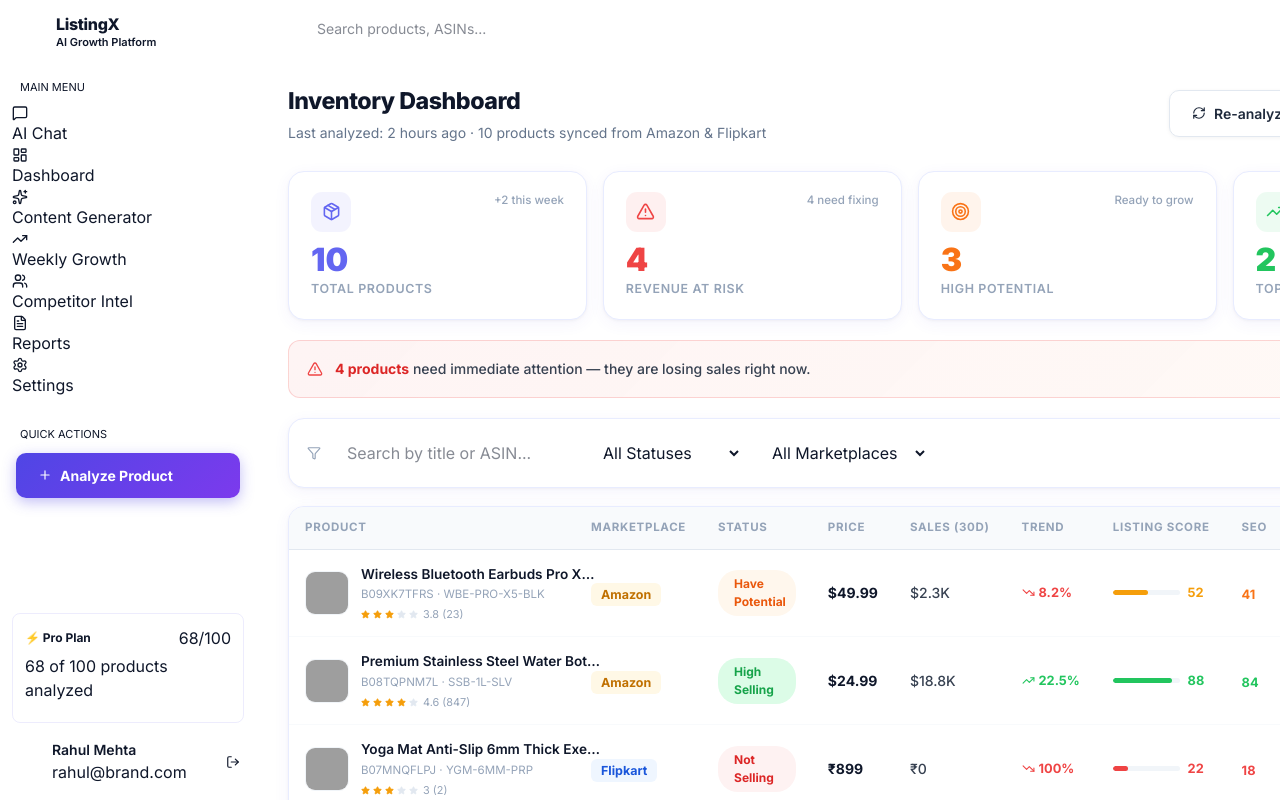
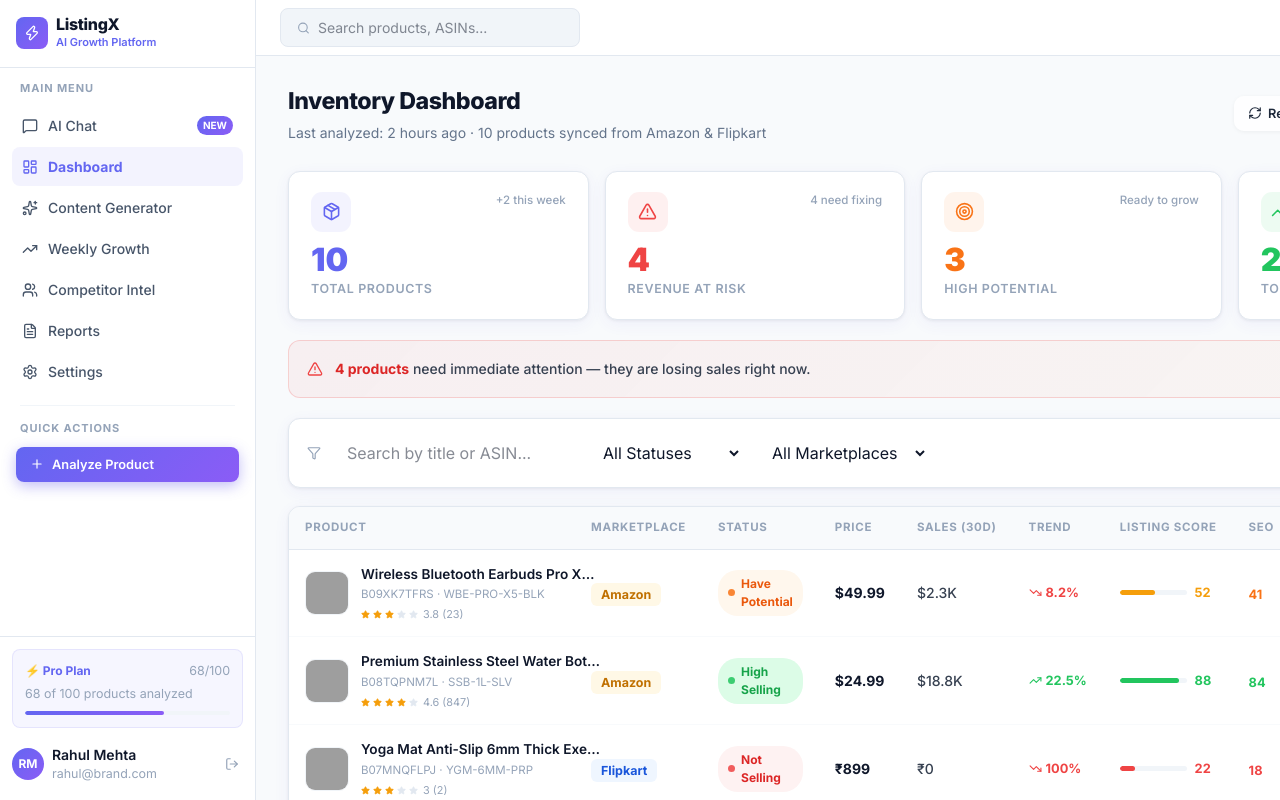
Before and after one commit to designerkaman12/listingx, a Next.js app: page /dashboard in a window 1280 px wide. Shown: the top 800 px of the page. Built offline with nearby package versions, Linux system fonts and the light colour scheme; grey boxes are pictures that could not be loaded.

Commit message:
fix: restore full CSS variable system - dashboard, chat, sidebar all working; remove unused charIndex state

```diff
--- a/app/dashboard/generate/page.tsx
+++ b/app/dashboard/generate/page.tsx
@@ -24,7 +24,6 @@
   const [generating, setGenerating] = useState(false);
   const [output, setOutput] = useState("");
   const [copied, setCopied] = useState(false);
-  const [charIndex, setCharIndex] = useState(0);
 
   const product = MOCK_PRODUCTS.find(p => p.id === selectedProduct) || MOCK_PRODUCTS[0];
   const typeConfig = GENERATION_TYPES.find(t => t.id === selectedType)!;
@@ -32,7 +31,6 @@
   const generate = async () => {
     setGenerating(true);
     setOutput("");
-    setCharIndex(0);
     await new Promise(r => setTimeout(r, 800));
     const fn = GENERATED_CONTENT_TEMPLATES[selectedType];
     const text = fn ? fn(product) : "Content generated successfully.";
--- a/app/globals.css
+++ b/app/globals.css
@@ -1,8 +1,8 @@
 @import "tailwindcss";
 
+/* ─── RESET ─── */
 *, *::before, *::after { box-sizing: border-box; margin: 0; padding: 0; }
 html { scroll-behavior: smooth; }
-
 body {
   font-family: 'Inter', -apple-system, BlinkMacSystemFont, 'Segoe UI', sans-serif;
   background: #fff;
@@ -11,12 +11,37 @@
   -moz-osx-font-smoothing: grayscale;
   overflow-x: hidden;
 }
-
 ::-webkit-scrollbar { width: 6px; }
 ::-webkit-scrollbar-track { background: transparent; }
 ::-webkit-scrollbar-thumb { background: #CBD5E1; border-radius: 99px; }
 
-/* ─── ANIMATIONS ─── */
+/* ─── CSS VARIABLES (used by dashboard) ─── */
+:root {
+  --bg: #F8FAFC;
+  --bg-alt: #F1F5F9;
+  --border: #E2E8F0;
+  --border-light: #F1F5F9;
+  --text-primary: #0F172A;
+  --text-secondary: #475569;
+  --text-muted: #94A3B8;
+  --primary: #6366F1;
+  --primary-hover: #4F46E5;
+  --success: #22C55E;
+  --warning: #F59E0B;
+  --danger: #EF4444;
+  --gradient: linear-gradient(135deg, #6366F1, #8B5CF6);
+  --gradient-primary: linear-gradient(135deg, #4F46E5, #9333EA);
+  --gradient-soft: rgba(99, 102, 241, 0.06);
+  --shadow: 0 1px 3px rgba(0,0,0,0.06), 0 4px 16px rgba(79,70,229,0.06);
+  --shadow-lg: 0 8px 32px rgba(0,0,0,0.08);
+  --shadow-xl: 0 16px 48px rgba(0,0,0,0.12);
+  --shadow-primary: 0 4px 14px rgba(79,70,229,0.35);
+  --radius: 12px;
+  --radius-sm: 8px;
+  --radius-lg: 16px;
+}
+
+/* ─── LANDING PAGE ANIMATIONS ─── */
 @keyframes float {
   0%, 100% { transform: translateY(0px); }
   50% { transform: translateY(-12px); }
@@ -27,34 +52,25 @@
 }
 @keyframes fadeUp {
   from { opacity: 0; transform: translateY(28px); }
-  to   { opacity: 1; transform: translateY(0); }
+  to { opacity: 1; transform: translateY(0); }
 }
-@keyframes shimmer {
-  0% { background-position: -200% center; }
-  100% { background-position: 200% center; }
-}
-@keyframes pulse-ring {
-  0% { transform: scale(1); opacity: 0.6; }
-  100% { transform: scale(1.4); opacity: 0; }
-}
+@keyframes typing { 0%,60%,100%{transform:translateY(0)} 30%{transform:translateY(-6px)} }
+@keyframes spin { from{transform:rotate(0deg)} to{transform:rotate(360deg)} }
+@keyframes pulse { 0%,100%{opacity:1} 50%{opacity:0.5} }
+@keyframes spinAnim { from { transform: rotate(0deg); } to { transform: rotate(360deg); } }
 
 .float { animation: float 6s ease-in-out infinite; }
 .float2 { animation: float2 5s ease-in-out 1s infinite; }
 
-/* ─── SCROLL REVEAL ─── */
+/* ─── SCROLL REVEAL (landing) ─── */
 .reveal {
   opacity: 0;
   transform: translateY(32px);
-  transition: opacity 0.65s cubic-bezier(0.22, 1, 0.36, 1),
-              transform 0.65s cubic-bezier(0.22, 1, 0.36, 1);
+  transition: opacity 0.65s cubic-bezier(0.22, 1, 0.36, 1), transform 0.65s cubic-bezier(0.22, 1, 0.36, 1);
 }
 .reveal.in { opacity: 1; transform: translateY(0); }
-.reveal-delay-1 { transition-delay: 0.1s; }
-.reveal-delay-2 { transition-delay: 0.2s; }
-.reveal-delay-3 { transition-delay: 0.3s; }
-.reveal-delay-4 { transition-delay: 0.4s; }
 
-/* ─── GLASSMORPHISM ─── */
+/* ─── GLASSMORPHISM (landing) ─── */
 .glass {
   background: rgba(255, 255, 255, 0.75);
   backdrop-filter: blur(20px) saturate(180%);
@@ -62,127 +78,266 @@
   border: 1px solid rgba(255, 255, 255, 0.85);
 }
 
-/* ─── GRADIENT TEXT ─── */
+/* ─── GRADIENT TEXT (landing) ─── */
 .g-text {
   background: linear-gradient(135deg, #4F46E5 0%, #9333EA 100%);
   -webkit-background-clip: text;
   -webkit-text-fill-color: transparent;
   background-clip: text;
 }
-.g-text-blue {
-  background: linear-gradient(135deg, #3B82F6 0%, #6366F1 100%);
-  -webkit-background-clip: text;
-  -webkit-text-fill-color: transparent;
-  background-clip: text;
-}
 
-/* ─── CARDS ─── */
-.card {
-  background: white;
-  border: 1px solid #E8ECFF;
-  border-radius: 16px;
-  box-shadow: 0 1px 3px rgba(0,0,0,0.04), 0 4px 16px rgba(79,70,229,0.06);
-  transition: transform 0.22s ease, box-shadow 0.22s ease;
-}
-.card:hover {
-  transform: translateY(-3px);
-  box-shadow: 0 8px 32px rgba(79,70,229,0.12), 0 1px 3px rgba(0,0,0,0.06);
-}
-
-/* ─── BUTTONS ─── */
-.btn-primary {
-  display: inline-flex;
-  align-items: center;
-  gap: 8px;
-  padding: 12px 22px;
-  border-radius: 10px;
-  background: linear-gradient(135deg, #4F46E5, #7C3AED);
-  color: white;
-  font-size: 14px;
-  font-weight: 700;
-  border: none;
-  cursor: pointer;
-  text-decoration: none;
-  font-family: inherit;
-  box-shadow: 0 4px 14px rgba(79,70,229,0.35);
-  transition: transform 0.18s ease, box-shadow 0.18s ease, filter 0.18s ease;
-  white-space: nowrap;
-}
-.btn-primary:hover {
-  transform: translateY(-1px);
-  box-shadow: 0 6px 22px rgba(79,70,229,0.45);
-  filter: brightness(1.06);
-}
-.btn-secondary {
-  display: inline-flex;
-  align-items: center;
-  gap: 8px;
-  padding: 12px 22px;
-  border-radius: 10px;
-  background: rgba(255,255,255,0.9);
-  color: #1E293B;
-  font-size: 14px;
-  font-weight: 600;
-  border: 1.5px solid #E2E8F0;
-  cursor: pointer;
-  text-decoration: none;
-  font-family: inherit;
-  box-shadow: 0 1px 4px rgba(0,0,0,0.05);
-  transition: transform 0.18s ease, box-shadow 0.18s ease, border-color 0.18s ease;
-  white-space: nowrap;
-}
-.btn-secondary:hover {
-  transform: translateY(-1px);
-  border-color: #C7D2FE;
-  box-shadow: 0 4px 12px rgba(79,70,229,0.1);
-}
-
-/* ─── FEATURE CARD ─── */
-.feat-card {
-  background: white;
-  border: 1px solid #EEF2FF;
-  border-radius: 16px;
-  padding: 28px;
-  box-shadow: 0 2px 8px rgba(0,0,0,0.04);
-  transition: transform 0.22s ease, box-shadow 0.22s ease, border-color 0.22s ease;
-  position: relative;
-  overflow: hidden;
-}
-.feat-card::before {
-  content: '';
-  position: absolute;
-  inset: 0;
-  background: linear-gradient(135deg, rgba(79,70,229,0.03) 0%, transparent 60%);
-  opacity: 0;
-  transition: opacity 0.25s ease;
-}
-.feat-card:hover {
-  transform: translateY(-4px);
-  box-shadow: 0 12px 32px rgba(79,70,229,0.1);
-  border-color: #C7D2FE;
-}
-.feat-card:hover::before { opacity: 1; }
-
-/* ─── BADGE ─── */
-.badge {
-  display: inline-flex;
-  align-items: center;
-  gap: 6px;
-  padding: 5px 14px;
-  border-radius: 99px;
-  background: rgba(79, 70, 229, 0.07);
-  border: 1px solid rgba(79, 70, 229, 0.2);
-  font-size: 11px;
-  font-weight: 700;
-  color: #4F46E5;
-  letter-spacing: 0.05em;
-  text-transform: uppercase;
-}
-
-/* ─── GRID GLOW ─── */
+/* ─── GRID BG (landing) ─── */
 .grid-bg {
   background-image:
     linear-gradient(rgba(79,70,229,0.04) 1px, transparent 1px),
     linear-gradient(90deg, rgba(79,70,229,0.04) 1px, transparent 1px);
   background-size: 40px 40px;
 }
+
+/* ─── LANDING BUTTONS ─── */
+.btn-primary {
+  display: inline-flex; align-items: center; gap: 8px;
+  padding: 12px 22px; border-radius: 10px;
+  background: linear-gradient(135deg, #4F46E5, #7C3AED);
+  color: white; font-size: 14px; font-weight: 700;
+  border: none; cursor: pointer; text-decoration: none;
+  font-family: inherit;
+  box-shadow: 0 4px 14px rgba(79,70,229,0.35);
+  transition: transform 0.18s ease, box-shadow 0.18s ease, filter 0.18s ease;
+  white-space: nowrap;
+}
+.btn-primary:hover { transform: translateY(-1px); box-shadow: 0 6px 22px rgba(79,70,229,0.45); filter: brightness(1.06); }
+.btn-secondary {
+  display: inline-flex; align-items: center; gap: 8px;
+  padding: 12px 22px; border-radius: 10px;
+  background: rgba(255,255,255,0.9); color: #1E293B;
+  font-size: 14px; font-weight: 600;
+  border: 1.5px solid #E2E8F0; cursor: pointer;
+  text-decoration: none; font-family: inherit;
+  box-shadow: 0 1px 4px rgba(0,0,0,0.05);
+  transition: transform 0.18s ease, box-shadow 0.18s ease;
+  white-space: nowrap;
+}
+.btn-secondary:hover { transform: translateY(-1px); border-color: #C7D2FE; box-shadow: 0 4px 12px rgba(79,70,229,0.1); }
+
+/* ─── LANDING CARDS ─── */
+.card-hover {
+  transition: transform 0.22s ease, box-shadow 0.22s ease, border-color 0.22s ease;
+}
+.card-hover:hover {
+  transform: translateY(-3px);
+  box-shadow: 0 8px 32px rgba(79,70,229,0.12), 0 1px 3px rgba(0,0,0,0.06);
+}
+.feat-card {
+  background: white; border: 1px solid #EEF2FF; border-radius: 16px; padding: 28px;
+  box-shadow: 0 2px 8px rgba(0,0,0,0.04);
+  transition: transform 0.22s ease, box-shadow 0.22s ease, border-color 0.22s ease;
+  position: relative; overflow: hidden;
+}
+.feat-card::before {
+  content: ''; position: absolute; inset: 0;
+  background: linear-gradient(135deg, rgba(79,70,229,0.03) 0%, transparent 60%);
+  opacity: 0; transition: opacity 0.25s ease;
+}
+.feat-card:hover { transform: translateY(-4px); box-shadow: 0 12px 32px rgba(79,70,229,0.1); border-color: #C7D2FE; }
+.feat-card:hover::before { opacity: 1; }
+
+/* ─── BADGE (landing) ─── */
+.badge {
+  display: inline-flex; align-items: center; gap: 6px;
+  padding: 5px 14px; border-radius: 99px;
+  background: rgba(79, 70, 229, 0.07);
+  border: 1px solid rgba(79, 70, 229, 0.2);
+  font-size: 11px; font-weight: 700; color: #4F46E5;
+  letter-spacing: 0.05em; text-transform: uppercase;
+}
+
+/* ═══════════════════════════════════════════════════
+   DASHBOARD SYSTEM
+═══════════════════════════════════════════════════ */
+
+/* TYPOGRAPHY */
+.h1 { font-size: 1.75rem; font-weight: 800; color: var(--text-primary); letter-spacing: -0.025em; line-height: 1.2; }
+.h2 { font-size: 1.25rem; font-weight: 700; color: var(--text-primary); letter-spacing: -0.02em; }
+.h3 { font-size: 1rem; font-weight: 700; color: var(--text-primary); }
+.body { font-size: 0.875rem; color: var(--text-secondary); line-height: 1.6; }
+.caption { font-size: 0.78rem; color: var(--text-muted); line-height: 1.5; }
+.section-label { font-size: 0.72rem; font-weight: 700; text-transform: uppercase; letter-spacing: 0.08em; color: var(--text-muted); }
+
+/* CARDS */
+.card {
+  background: white;
+  border: 1px solid var(--border);
+  border-radius: var(--radius);
+  box-shadow: var(--shadow);
+}
+.card-hover { transition: transform 0.2s ease, box-shadow 0.2s ease; }
+.card-hover:hover { transform: translateY(-2px); box-shadow: var(--shadow-lg); }
+.result-card {
+  background: white; border: 1px solid var(--border);
+  border-radius: var(--radius-sm); padding: 16px; margin-bottom: 12px;
+}
+
+/* SIDEBAR */
+.sidebar-link {
+  display: flex; align-items: center; gap: 10px;
+  padding: 9px 10px; border-radius: var(--radius-sm);
+  color: var(--text-secondary); text-decoration: none;
+  font-size: 0.875rem; font-weight: 500;
+  transition: all 0.15s ease; cursor: pointer;
+}
+.sidebar-link:hover { background: var(--bg-alt); color: var(--text-primary); }
+.sidebar-link.active { background: rgba(99,102,241,0.08); color: var(--primary); font-weight: 700; }
+
+/* BUTTONS (dashboard) */
+.btn { display: inline-flex; align-items: center; justify-content: center; gap: 6px; font-family: inherit; font-weight: 600; cursor: pointer; transition: all 0.18s ease; white-space: nowrap; border: none; }
+.btn-primary { background: var(--gradient); color: white; border-radius: var(--radius-sm); box-shadow: var(--shadow-primary); }
+.btn-primary:hover { filter: brightness(1.08); transform: translateY(-1px); }
+.btn-outline { background: white; color: var(--text-secondary); border: 1.5px solid var(--border); border-radius: var(--radius-sm); }
+.btn-outline:hover { border-color: var(--primary); color: var(--primary); }
+.btn-sm { padding: 8px 14px; font-size: 0.8rem; }
+.btn-md { padding: 10px 18px; font-size: 0.875rem; }
+.btn-lg { padding: 13px 24px; font-size: 0.95rem; }
+
+/* ACTION BUTTONS */
+.action-btn { display: inline-flex; align-items: center; justify-content: center; gap: 6px; padding: 7px 13px; border-radius: 8px; font-size: 0.8rem; font-weight: 600; cursor: pointer; font-family: inherit; transition: all 0.18s ease; border: none; }
+.action-btn-primary { background: var(--gradient); color: white; box-shadow: 0 3px 10px rgba(99,102,241,0.25); }
+.action-btn-primary:hover { filter: brightness(1.08); transform: translateY(-1px); }
+.action-btn-outline { background: white; color: var(--text-secondary); border: 1.5px solid var(--border); }
+.action-btn-outline:hover { border-color: var(--primary); color: var(--primary); background: rgba(99,102,241,0.04); }
+
+/* PROGRESS */
+.progress-track { background: var(--bg-alt); border-radius: 99px; overflow: hidden; }
+.progress-track.slim { height: 4px; }
+.progress-track:not(.slim) { height: 8px; }
+.progress-fill { height: 100%; border-radius: 99px; background: var(--gradient); transition: width 0.8s cubic-bezier(0.34,1.56,0.64,1); }
+
+/* STATUS DOTS */
+.status-dot { width: 7px; height: 7px; border-radius: 50%; display: inline-block; flex-shrink: 0; }
+.status-dot.pulsing { animation: pulse 1.5s ease-in-out infinite; }
+
+/* ─── CHAT LAYOUT ─── */
+.chat-layout {
+  display: grid;
+  grid-template-columns: 1fr 380px;
+  height: 100%;
+  overflow: hidden;
+}
+.chat-panel {
+  display: flex;
+  flex-direction: column;
+  border-right: 1px solid var(--border);
+  overflow: hidden;
+  background: white;
+}
+.chat-messages {
+  flex: 1;
+  overflow-y: auto;
+  padding: 16px;
+  display: flex;
+  flex-direction: column;
+  gap: 12px;
+  scroll-behavior: smooth;
+}
+.chat-msg {
+  display: flex;
+  gap: 8px;
+  align-items: flex-start;
+  max-width: 100%;
+  animation: fadeUp 0.3s ease both;
+}
+.chat-msg.user { flex-direction: row-reverse; }
+.chat-avatar {
+  width: 28px; height: 28px; border-radius: 50%;
+  display: flex; align-items: center; justify-content: center;
+  flex-shrink: 0; font-size: 11px; font-weight: 700;
+}
+.chat-avatar.ai-avatar { background: var(--gradient); color: white; }
+.chat-avatar.user-avatar { background: #0F172A; color: white; }
+.chat-bubble {
+  max-width: 80%;
+  padding: 10px 14px;
+  border-radius: 16px;
+  font-size: 0.875rem;
+  line-height: 1.6;
+  color: var(--text-secondary);
+  background: var(--bg-alt);
+  border: 1px solid var(--border-light);
+}
+.chat-msg.user .chat-bubble {
+  background: var(--gradient);
+  color: white;
+  border: none;
+  border-radius: 16px 16px 4px 16px;
+}
+.chat-msg.ai .chat-bubble {
+  border-radius: 4px 16px 16px 16px;
+}
+.typing-indicator {
+  display: flex; gap: 4px; align-items: center;
+  padding: 12px 16px;
+  background: var(--bg-alt);
+  border-radius: 4px 16px 16px 16px;
+  border: 1px solid var(--border-light);
+}
+.typing-dot {
+  width: 6px; height: 6px; border-radius: 50%;
+  background: var(--text-muted);
+  animation: typing 1.2s ease-in-out infinite;
+}
+.typing-dot:nth-child(2) { animation-delay: 0.2s; }
+.typing-dot:nth-child(3) { animation-delay: 0.4s; }
+
+.suggestion-chips {
+  padding: 8px 16px 12px;
+  display: flex; gap: 8px; flex-wrap: wrap;
+  border-top: 1px solid var(--border-light);
+}
+.suggestion-chip {
+  padding: 6px 14px; border-radius: 99px;
+  border: 1.5px solid var(--border);
+  background: white; color: var(--text-secondary);
+  font-size: 0.78rem; font-weight: 600;
+  cursor: pointer; font-family: inherit;
+  transition: all 0.15s ease;
+}
+.suggestion-chip:hover { border-color: var(--primary); color: var(--primary); background: rgba(99,102,241,0.04); }
+
+.chat-input-bar {
+  display: flex; gap: 8px; align-items: center;
+  padding: 12px 16px;
+  border-top: 1px solid var(--border);
+  background: white;
+}
+.chat-input-bar input {
+  flex: 1; padding: 10px 14px;
+  border: 1.5px solid var(--border); border-radius: 10px;
+  font-size: 0.875rem; font-family: inherit;
+  color: var(--text-primary); outline: none;
+  background: var(--bg-alt);
+  transition: border-color 0.2s ease;
+}
+.chat-input-bar input:focus { border-color: var(--primary); background: white; }
+.chat-input-bar input:disabled { opacity: 0.6; cursor: not-allowed; }
+.chat-send-btn {
+  width: 38px; height: 38px; border-radius: 10px;
+  background: var(--gradient); border: none;
+  color: white; cursor: pointer; display: flex;
+  align-items: center; justify-content: center;
+  transition: all 0.18s ease; flex-shrink: 0;
+}
+.chat-send-btn:hover { filter: brightness(1.1); transform: translateY(-1px); }
+.chat-send-btn:disabled { opacity: 0.4; cursor: not-allowed; transform: none; }
+
+.results-panel {
+  overflow-y: auto;
+  padding: 16px;
+  background: var(--bg);
+  display: flex;
+  flex-direction: column;
+}
+
+@media (max-width: 900px) {
+  .chat-layout { grid-template-columns: 1fr; }
+  .hide-tablet { display: none; }
+}
```
